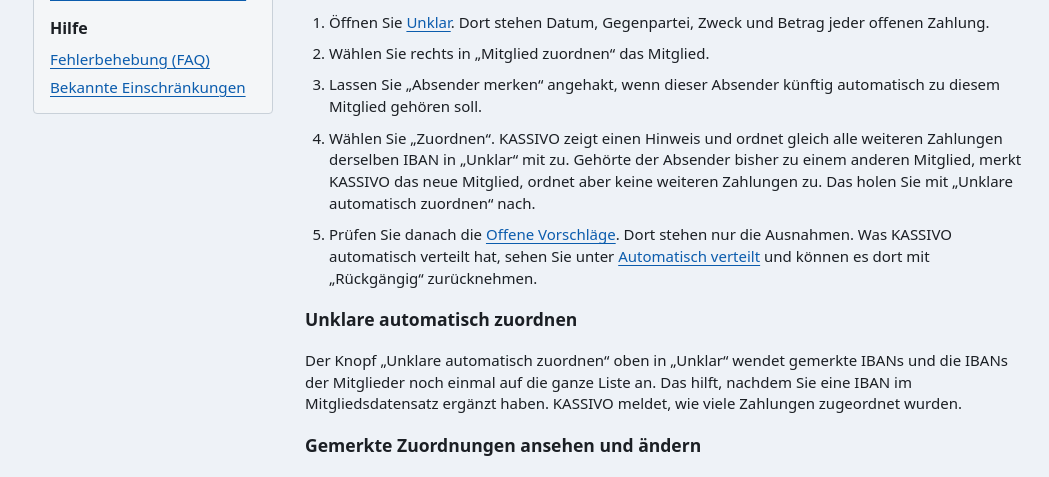
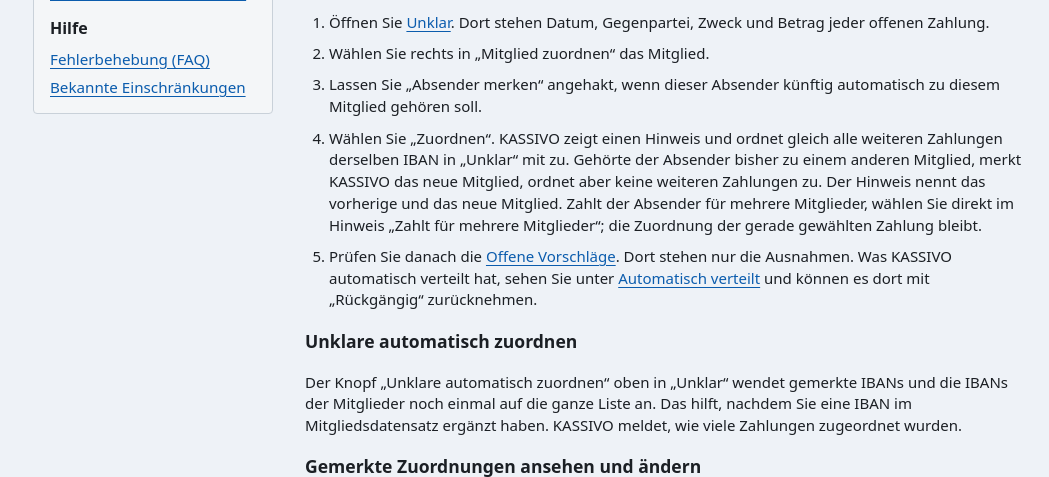
Before and after one commit to Nirodo/KASSIVO, a FastAPI app: page /wiki/zuordnung in a window 1280 px wide. Shown: the part 805-1282 px from the top of the page, without its empty margins (231-1280 px from the left). Run offline with FastAPI, Linux system fonts and the light colour scheme; some libraries are stand-ins or nearby versions.

Commit message:
docs: Hinweis nach Wechsel und Knopf zahlt für mehrere beschrieben
Refs #55

Co-Authored-By: Claude Opus 5.5 <noreply@anthropic.com>

```diff
--- a/src/kassivo/web/templates/wiki/zuordnung.html
+++ b/src/kassivo/web/templates/wiki/zuordnung.html
@@ -19,7 +19,7 @@
   <li>Öffnen Sie <a href="/unmatched">Unklar</a>. Dort stehen Datum, Gegenpartei, Zweck und Betrag jeder offenen Zahlung.</li>
   <li>Wählen Sie rechts in „Mitglied zuordnen“ das Mitglied.</li>
   <li>Lassen Sie „Absender merken“ angehakt, wenn dieser Absender künftig automatisch zu diesem Mitglied gehören soll.</li>
-  <li>Wählen Sie „Zuordnen“. KASSIVO zeigt einen Hinweis und ordnet gleich alle weiteren Zahlungen derselben IBAN in „Unklar“ mit zu. Gehörte der Absender bisher zu einem anderen Mitglied, merkt KASSIVO das neue Mitglied, ordnet aber keine weiteren Zahlungen zu. Das holen Sie mit „Unklare automatisch zuordnen“ nach.</li>
+  <li>Wählen Sie „Zuordnen“. KASSIVO zeigt einen Hinweis und ordnet gleich alle weiteren Zahlungen derselben IBAN in „Unklar“ mit zu. Gehörte der Absender bisher zu einem anderen Mitglied, merkt KASSIVO das neue Mitglied, ordnet aber keine weiteren Zahlungen zu. Der Hinweis nennt das vorherige und das neue Mitglied. Zahlt der Absender für mehrere Mitglieder, wählen Sie direkt im Hinweis „Zahlt für mehrere Mitglieder“; die Zuordnung der gerade gewählten Zahlung bleibt.</li>
   <li>Prüfen Sie danach die <a href="/transactions?year=all&amp;proposed=1">Offene Vorschläge</a>. Dort stehen nur die Ausnahmen. Was KASSIVO automatisch verteilt hat, sehen Sie unter <a href="/auto">Automatisch verteilt</a> und können es dort mit „Rückgängig“ zurücknehmen.</li>
 </ol>
 <h3>Unklare automatisch zuordnen</h3>
@@ -49,7 +49,7 @@
 <div class="callout callout-example">
   <p><strong>Beispiel:</strong> Geschwister. Dieselbe Mutter zahlt später auch für Hans Musterfrau, von derselben IBAN, die bei Erika gemerkt ist. KASSIVO ordnet die Zahlung vom 05.02.2026 über 17,00 € deshalb Erika zu und verteilt sie automatisch auf Erikas Februar. So hängen Sie sie auf Hans um:</p>
   <ol class="steps">
-    <li>Wählen Sie in „Buchungen“ in der Spalte „Mitglied“ Hans Musterfrau und dann „Zuordnen“. Beachten Sie „Absender merken“: Die IBAN ist schon für Erika gemerkt. Ist das Häkchen gesetzt, gilt die letzte Entscheidung: Der Absender gehört danach zu Hans. KASSIVO meldet: „Gemerkt: Dieser Absender gehört jetzt zum gewählten Mitglied (vorher zu einem anderen).“ und ordnet keine weiteren Zahlungen zu. Zahlt die Mutter für beide Kinder, wählen Sie unter <a href="/zuordnungen">Gemerkte Zuordnungen</a> „zahlt für mehrere“. Dann bleibt jede weitere Zahlung dieser IBAN in „Unklar“, bis Sie sie von Hand zuordnen.</li>
+    <li>Wählen Sie in „Buchungen“ in der Spalte „Mitglied“ Hans Musterfrau und dann „Zuordnen“. Beachten Sie „Absender merken“: Die IBAN ist schon für Erika gemerkt. Ist das Häkchen gesetzt, gilt die letzte Entscheidung: Der Absender gehört danach zu Hans. KASSIVO meldet: „Gemerkt: Dieser Absender gehört jetzt zu Hans Musterfrau (vorher zu Erika Musterfrau).“ und ordnet keine weiteren Zahlungen zu. Zahlt die Mutter für beide Kinder, wählen Sie direkt im Hinweis „Zahlt für mehrere Mitglieder“ (oder später unter <a href="/zuordnungen">Gemerkte Zuordnungen</a> „zahlt für mehrere“). Ist der Hinweis nicht mehr aktuell, zeigt KASSIVO die kurze Form „Gemerkt: Dieser Absender gehört jetzt zum gewählten Mitglied (vorher zu einem anderen).“ Dann bleibt jede weitere Zahlung dieser IBAN in „Unklar“, bis Sie sie von Hand zuordnen.</li>
     <li>KASSIVO verwirft die automatische Verteilung für Erika und verteilt die Zahlung für Hans neu, nach denselben Regeln: Buchungsmonat zuerst. Ist Hans' Februar offen, geht sie automatisch auf den Februar. Erikas spätere automatisch verteilte Zahlungen rechnet KASSIVO ebenfalls neu, Erikas Februar ist danach wieder offen. War die Zahlung ein manueller Vorschlag (nach „Rückgängig“ oder „Verteilung aufheben“), wird sie bei Hans wieder ein Vorschlag, den Sie bestätigen.</li>
     <li>Haben Sie Erikas Verteilung vorher selbst bestätigt, heben Sie sie zuerst auf („Verteilung“, „Verteilung aufheben“). Ohne diesen Schritt meldet KASSIVO beim Umhängen: „… hat bestätigte Verteilung: Verteilung zuerst aufheben“.</li>
   </ol>
```
Also changed, not shown: README.md.
